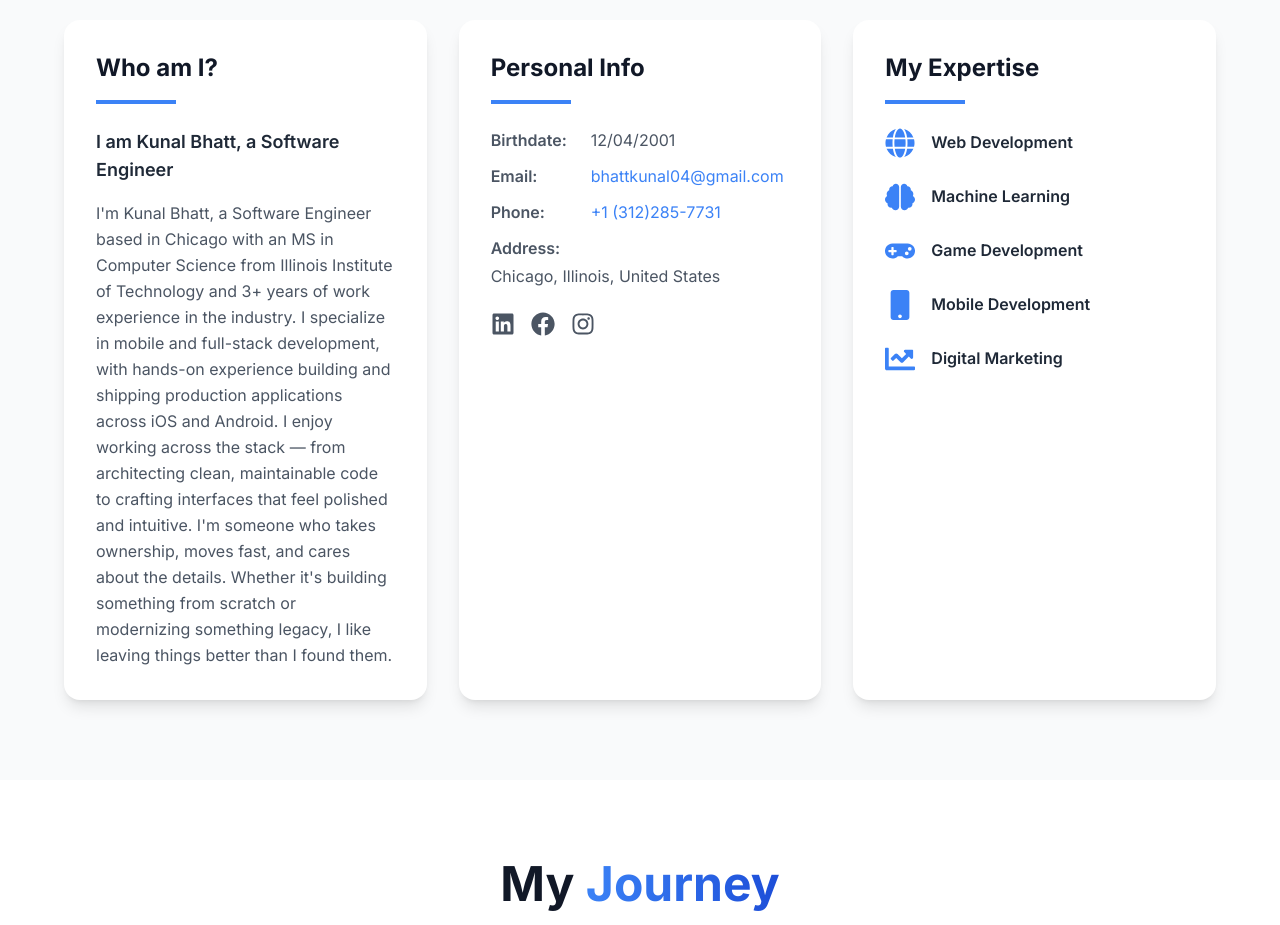
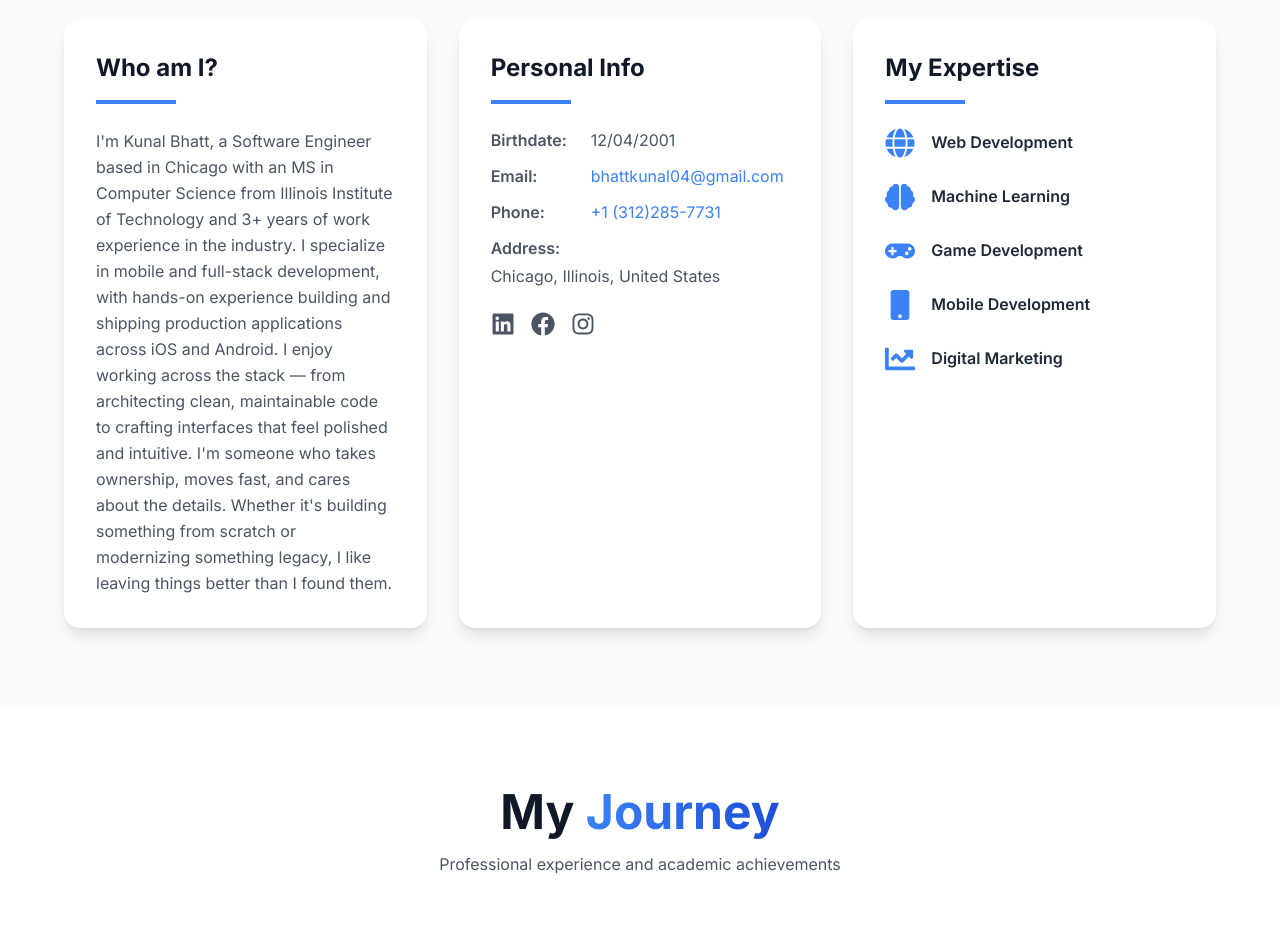
Before and after one commit to KunalBhatt777/KunalBhatt777.github.io, a React (Vite) app: page / in a window 1280 px wide. Shown: the part 860-1785 px from the top of the page. Built offline with nearby package versions, Linux system fonts and the light colour scheme.

Commit message:
remove redundant name heading from About section

```diff
--- a/src/components/About.jsx
+++ b/src/components/About.jsx
@@ -50,9 +50,6 @@ const About = () => {
           <motion.div variants={itemVariants} className="bg-white dark:bg-gray-700 p-8 rounded-2xl shadow-lg card-hover">
             <h3 className="text-2xl font-bold mb-4 text-gray-900 dark:text-white">Who am I?</h3>
             <div className="w-20 h-1 bg-primary mb-6"></div>
-            <h5 className="text-lg font-semibold mb-4 text-gray-800 dark:text-gray-200">
-              I am {personalInfo.name}, a Software Engineer
-            </h5>
             <p className="text-gray-600 dark:text-gray-300 leading-relaxed">{personalInfo.bio}</p>
           </motion.div>
 
```
